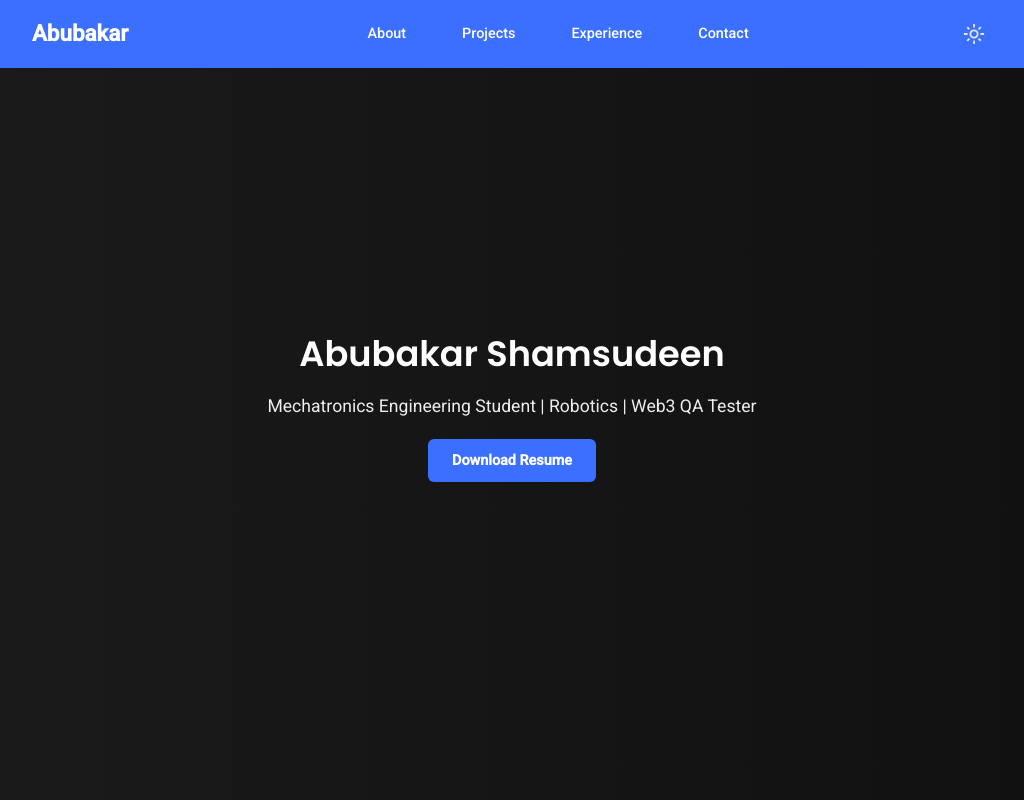
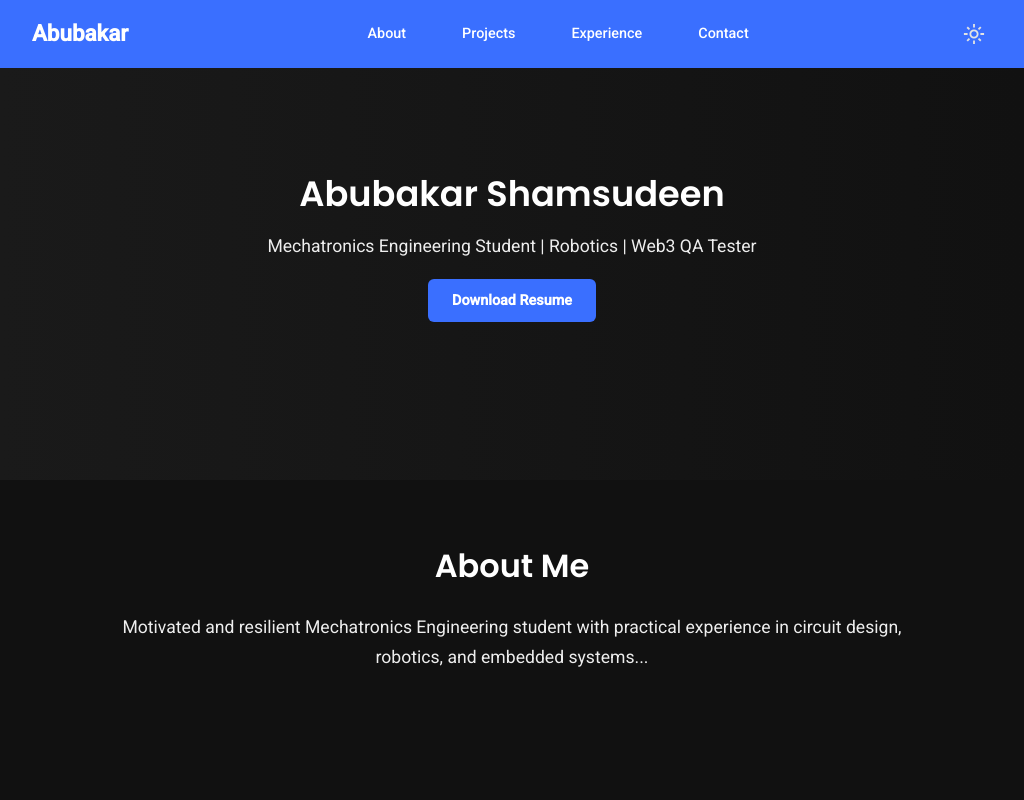
Before and after one commit to Cypherxz07/portfolio, a plain HTML site: page index.html in a window 1024 px wide. Shown: the top 800 px of the page. Drawn offline with Linux system fonts and the light colour scheme.

Commit message:
responsiveness

```diff
--- a/style.css
+++ b/style.css
@@ -533,6 +533,7 @@ p {
 
   .hero {
     padding: 3% 4%;
+    min-height: 60vh;
   }
 
   .hero-content h1 {
@@ -645,16 +646,13 @@ p {
     line-height: 1.4;
   }
 
-  .hero {
-    height: 70vh;
-  }
-
-  .about {
-    height: 60vh;
-  }
-
-  .experience {
-    height: 60vh;
+  .hero,
+  .about,
+  .projects,
+  .experience,
+  .contact {
+    min-height: 60vh;
+    padding: 4rem 5vw;
   }
 
   .hero-content h1 {
```
